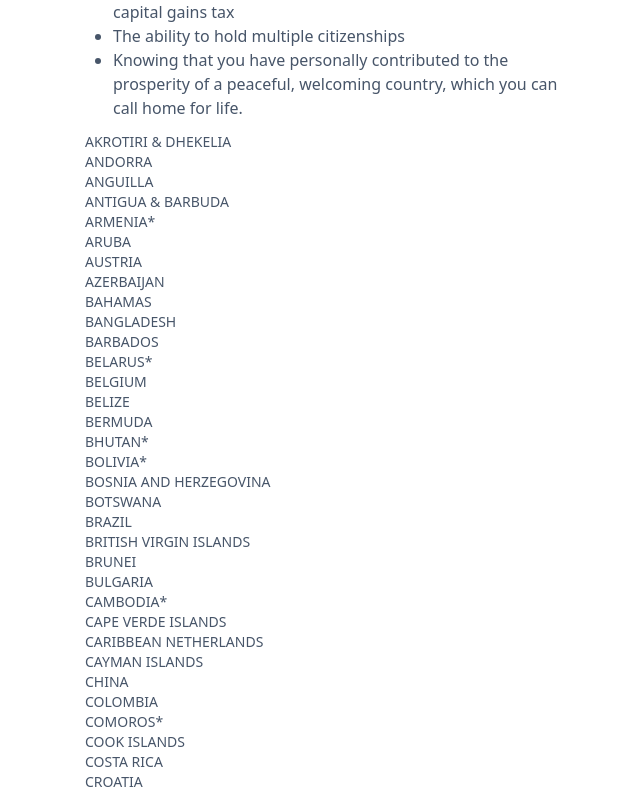
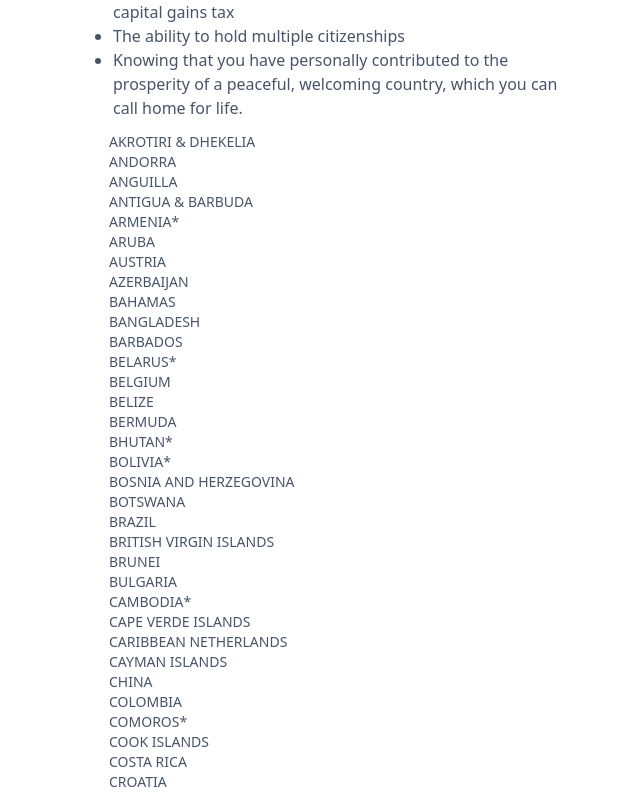
Before and after one commit to Caribbeandxb/cmc-final, a Next.js app: page /dominica-passport in a window 1280 px wide. Shown: the part 1024-1819 px from the top of the page, without its empty margins (59-699 px from the left). Built offline with nearby package versions, Linux system fonts and the light colour scheme.

Commit message:
create countries page

```diff
--- /dev/null
+++ b/src/components/shared/Countries.jsx
@@ -0,0 +1,17 @@
+import { countries } from '@/lib';
+const Countries = () => {
+  // render all countries for dominica-passport
+  return (
+    <>
+      <ul className='my-3 text-sm font-normal text-slate-600'>
+        {countries.map((country) => (
+          <li className='ml-6' key={country}>
+            {country}
+          </li>
+        ))}
+      </ul>
+    </>
+  );
+};
+
+export default Countries;
--- a/src/pages/dominica-passport/index.js
+++ b/src/pages/dominica-passport/index.js
@@ -1,5 +1,5 @@
 import Layout from '@/components/layouts';
-import { countries } from '@/lib';
+import Countries from '@/components/shared/Countries';
 import Head from 'next/head';
 import Image from 'next/image';
 import Link from 'next/link';
@@ -84,12 +84,8 @@ const DominicaPassportPage = () => {
                     call home for life.
                   </li>
                 </ul>
-
-                <div className='my-3 text-sm font-normal text-slate-600'>
-                  {countries.map((country) => (
-                    <p key={country}>{country}</p>
-                  ))}
-                </div>
+                {/* countries */}
+                <Countries />
               </div>
             </div>
             {/* card */}
```
